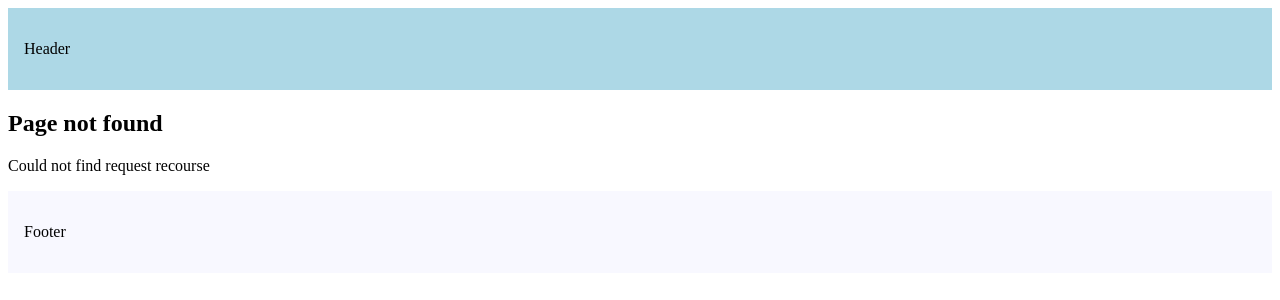
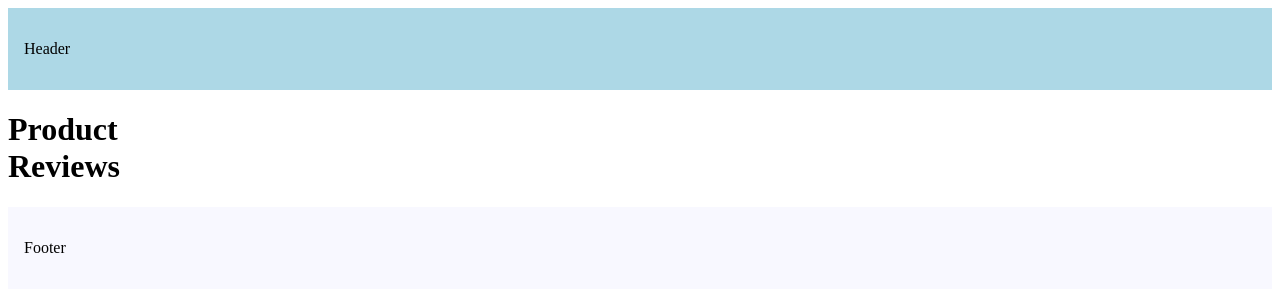
Before and after one commit to Giorgi014/next, a Next.js app: page /product-detail in a window 1280 px wide. Before the commit this address had no page. Shown: the top 300 px of the page. Built offline with nearby package versions, Linux system fonts and the light colour scheme.

Commit message:
project update

```diff
--- /dev/null
+++ b/src/app/product-detail/page.tsx
@@ -0,0 +1,18 @@
+import { Product } from "@/components/product/page";
+import { Reviews } from "@/components/reviews/page";
+import { Suspense } from "react";
+
+export default function ProductDetailPage() {
+  return (
+    <div>
+      <h1>
+        <Suspense fallback={<p>Loading product details...</p>}>
+          <Product />
+        </Suspense>
+        <Suspense fallback={<p>Loading reviews...</p>}>
+          <Reviews />
+        </Suspense>
+      </h1>
+    </div>
+  );
+}
--- /dev/null
+++ b/src/components/product/page.tsx
@@ -0,0 +1,4 @@
+export const Product = async () => {
+  await new Promise((resolve) => setTimeout(resolve, 2000));
+  return <div>Product</div>;
+};
--- /dev/null
+++ b/src/components/reviews/page.tsx
@@ -0,0 +1,4 @@
+export const Reviews = async () => {
+  await new Promise((resolve) => setTimeout(resolve, 4000));
+  return <div>Reviews</div>;
+};
```
Also changed, not shown: src/app/about/page.tsx (+5 -2 lines).
